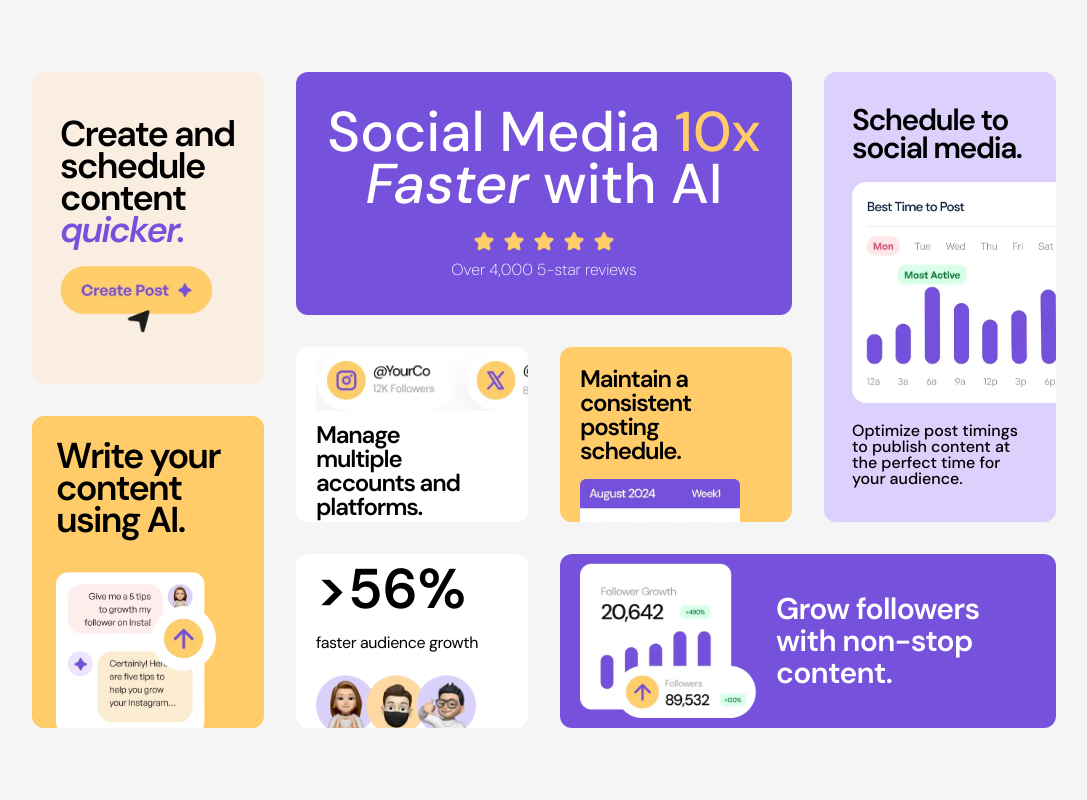
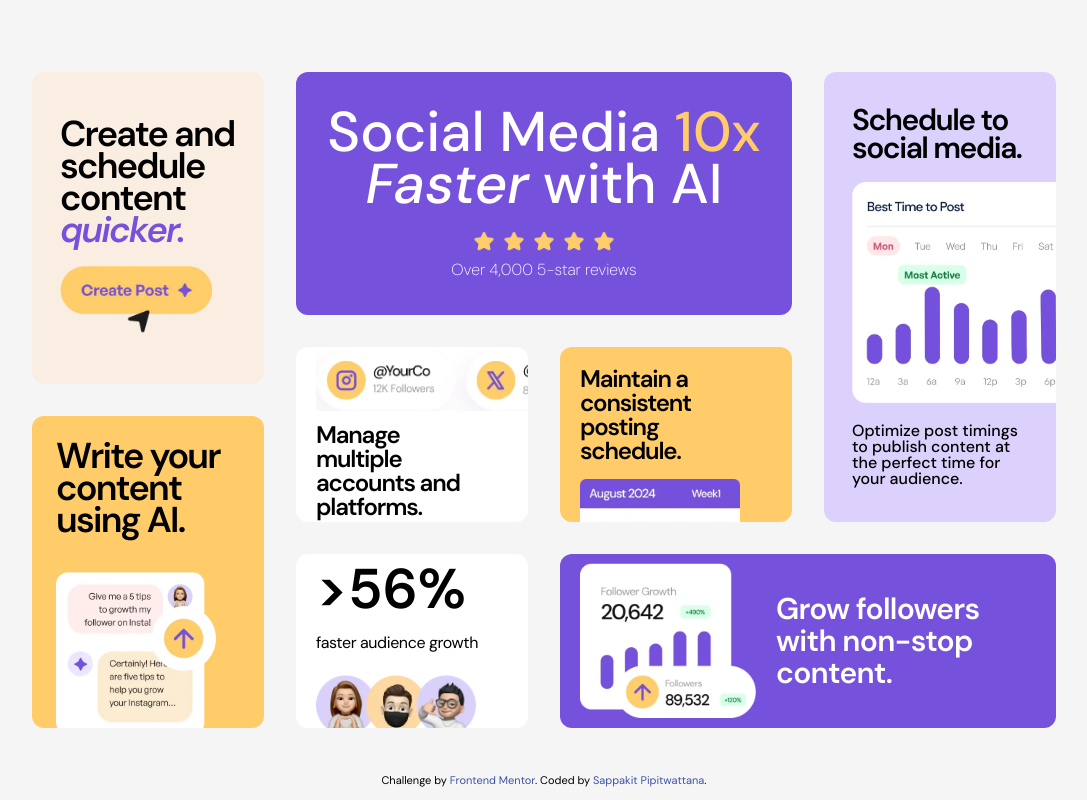
Before and after one commit to sappakit/bento-grid-sappakit, a plain HTML site: page index.html in a window 1280 px wide. Shown: the whole page, without its empty margins (96-1183 px from the left). Drawn offline with nearby package versions, Linux system fonts and the light colour scheme.

Commit message:
feat: add footer section for credit

```diff
--- a/index.html
+++ b/index.html
@@ -27,8 +27,9 @@
   </head>
 
   <body class="bg-[#F5F5F5]">
+    <div class="page-layout relative flex flex-col items-center">
       <main
-      class="main-layout lg:h-screen grid grid-cols-1 grids-rows-auto gap-8 px-4 py-7 mx-auto max-w-[23rem] lg:grid-cols-12 lg:grid-rows-10 lg:px-32 lg:py-[4.5rem] lg:max-w-screen-2xl"
+        class="main-layout lg:h-[100vh] grid grid-cols-1 grids-rows-auto gap-8 px-4 pt-7 pb-14 mx-auto max-w-[23rem] lg:grid-cols-12 lg:grid-rows-10 lg:px-32 lg:py-[4.5rem] lg:max-w-screen-2xl"
       >
         <!-- Heading section -->
         <section
@@ -186,10 +187,15 @@
         </section>
       </main>
 
-    <!-- <div class="attribution">
+      <div class="attribution absolute bottom-0 p-3">
         Challenge by
-      <a href="https://www.frontendmentor.io?ref=challenge">Frontend Mentor</a>.
-      Coded by <a href="#">Your Name Here</a>.
-    </div> -->
+        <a href="https://www.frontendmentor.io/challenges/bento-grid-RMydElrlOj"
+          >Frontend Mentor</a
+        >. Coded by
+        <a href="https://www.frontendmentor.io/profile/sappakit"
+          >Sappakit Pipitwattana</a
+        >.
+      </div>
+    </div>
   </body>
 </html>
```
Lines whose indentation alone changed are shown as unchanged.
